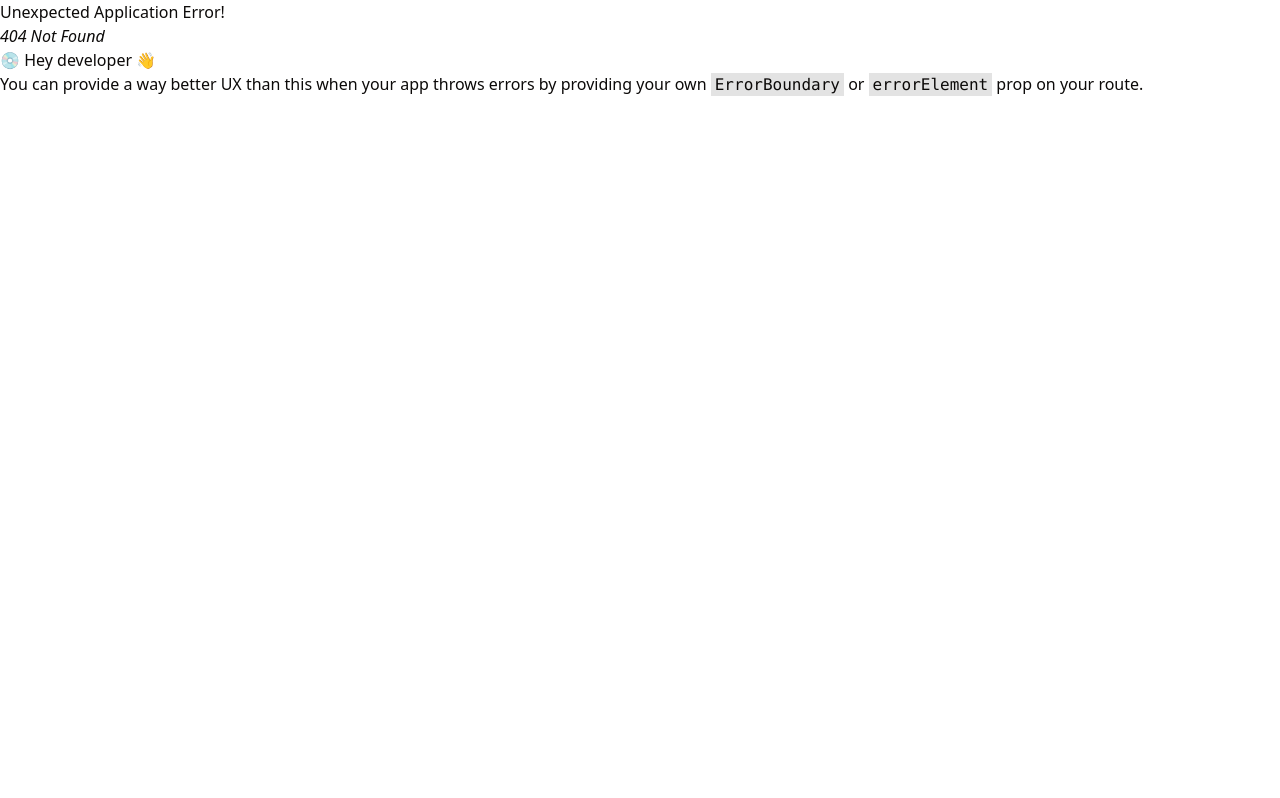
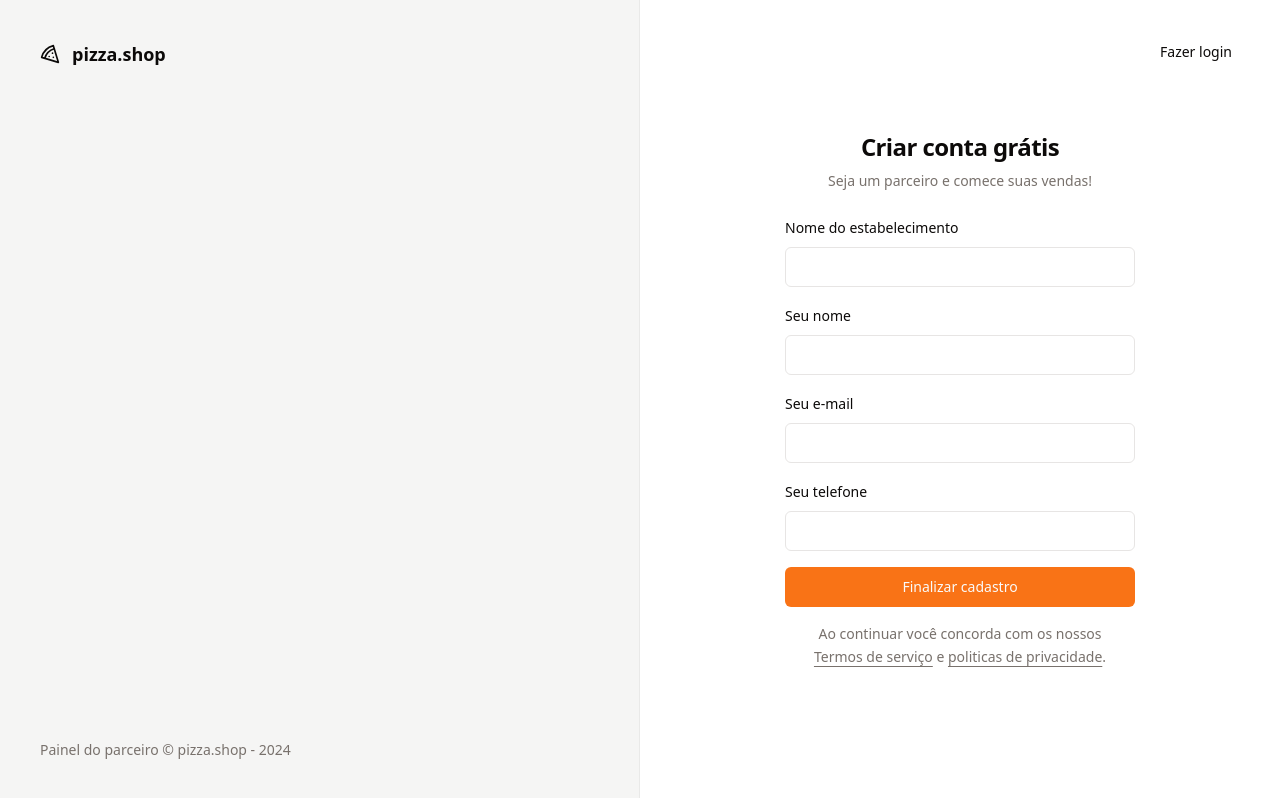
Before and after one commit to gabrielbeli/pizzashop-web, a React (Vite) app: page /sign-up in a window 1280 px wide. Before the commit this address had no page. Built offline with nearby package versions, Linux system fonts and the light colour scheme.

Commit message:
pagina signUp

```diff
--- a/src/pages/_layouts/auth.tsx
+++ b/src/pages/_layouts/auth.tsx
@@ -14,7 +14,7 @@
         </footer>
       </div>
 
-      <div className="flex flex-col items-center justify-center">
+      <div className="relative flex flex-col items-center justify-center">
         <Outlet />
       </div>
     </div>
--- a/src/pages/auth/sign-in.tsx
+++ b/src/pages/auth/sign-in.tsx
@@ -1,5 +1,6 @@
 import { Helmet } from 'react-helmet-async'
 import { useForm } from 'react-hook-form'
+import { Link } from 'react-router-dom'
 import { toast } from 'sonner'
 import { z } from 'zod'
 
@@ -39,6 +40,10 @@
     <>
       <Helmet title="Login" />
       <div className="p-8">
+        <Button variant="ghost" asChild className="absolute right-8 top-8">
+          <Link to="/sign-up">Novo estabelecimento</Link>
+        </Button>
+
         <div className="flex w-[350px] flex-col justify-center gap-6">
           <div className="flex flex-col gap-2 text-center">
             <h1 className="text-2xl font-semibold tracking-tight">
--- /dev/null
+++ b/src/pages/auth/sign-up.tsx
@@ -0,0 +1,112 @@
+import { Helmet } from 'react-helmet-async'
+import { useForm } from 'react-hook-form'
+import { Link, useNavigate } from 'react-router-dom'
+import { toast } from 'sonner'
+import { z } from 'zod'
+
+import { Button } from '@/components/ui/button'
+import { Input } from '@/components/ui/input'
+import { Label } from '@/components/ui/label'
+
+const signUpForm = z.object({
+  restaurantName: z.string(),
+  managerName: z.string(),
+  phone: z.string(),
+  email: z.string().email(),
+})
+
+type SignUpForm = z.infer<typeof signUpForm>
+
+export function SignUp() {
+  const navigate = useNavigate()
+
+  const {
+    register,
+    handleSubmit,
+    formState: { isSubmitting },
+  } = useForm<SignUpForm>()
+
+  async function handleSignUp(data: SignUpForm) {
+    try {
+      console.log(data)
+      await new Promise((resolve) => setTimeout(resolve, 2000))
+
+      toast.success('Restaurante cadastrado com sucesso!', {
+        action: {
+          label: 'Login',
+          onClick: () => navigate('/sign-in'),
+        },
+      })
+    } catch {
+      toast.error('Erro ao cadastrar restaurante.')
+    }
+  }
+
+  return (
+    <>
+      <Helmet title="Cadastro" />
+      <div className="p-8">
+        <Button variant="ghost" asChild className="absolute right-8 top-8">
+          <Link to="/sign-in">Fazer login</Link>
+        </Button>
+
+        <div className="flex w-[350px] flex-col justify-center gap-6">
+          <div className="flex flex-col gap-2 text-center">
+            <h1 className="text-2xl font-semibold tracking-tight">
+              Criar conta grátis
+            </h1>
+            <p className="text-sm text-muted-foreground">
+              Seja um parceiro e comece suas vendas!
+            </p>
+          </div>
+
+          <form onSubmit={handleSubmit(handleSignUp)} className="space-y-4">
+            <div className="space-y-2">
+              <Label htmlFor="restaurantName">Nome do estabelecimento</Label>
+              <Input
+                id="restaurantName"
+                type="text"
+                {...register('restaurantName')}
+              />
+            </div>
+
+            <div className="space-y-2">
+              <Label htmlFor="managerName">Seu nome</Label>
+              <Input
+                id="managerName"
+                type="text"
+                {...register('managerName')}
+              />
+            </div>
+
+            <div className="space-y-2">
+              <Label htmlFor="email">Seu e-mail</Label>
+              <Input id="email" type="email" {...register('email')} />
+            </div>
+
+            <div className="space-y-2">
+              <Label htmlFor="phone">Seu telefone</Label>
+              <Input id="phone" type="tel" {...register('phone')} />
+            </div>
+
+            <Button disabled={isSubmitting} className="w-full" type="submit">
+              Finalizar cadastro
+            </Button>
+
+            <p className="px-6 text-center text-sm leading-relaxed text-muted-foreground">
+              Ao continuar você concorda com os nossos{' '}
+              <a className="underline underline-offset-4" href="">
+                Termos de serviço
+              </a>{' '}
+              e{' '}
+              <a className="underline underline-offset-4" href="">
+                politicas de privacidade
+              </a>
+              .
+            </p>
+          </form>
+        </div>
+      </div>
+    </>
+  )
+}
--- a/src/routes.tsx
+++ b/src/routes.tsx
@@ -4,6 +4,7 @@
 import { AuthLayout } from './pages/_layouts/auth'
 import { Dashboard } from './pages/app/dashboard'
 import { SignIn } from './pages/auth/sign-in'
+import { SignUp } from './pages/auth/sign-up'
 
 export const router = createBrowserRouter([
   {
@@ -15,6 +16,9 @@
   {
     path: '/',
     element: <AuthLayout />,
-    children: [{ path: '/sign-in', element: <SignIn /> }],
+    children: [
+      { path: '/sign-in', element: <SignIn /> },
+      { path: '/sign-up', element: <SignUp /> },
+    ],
   },
 ])
```
